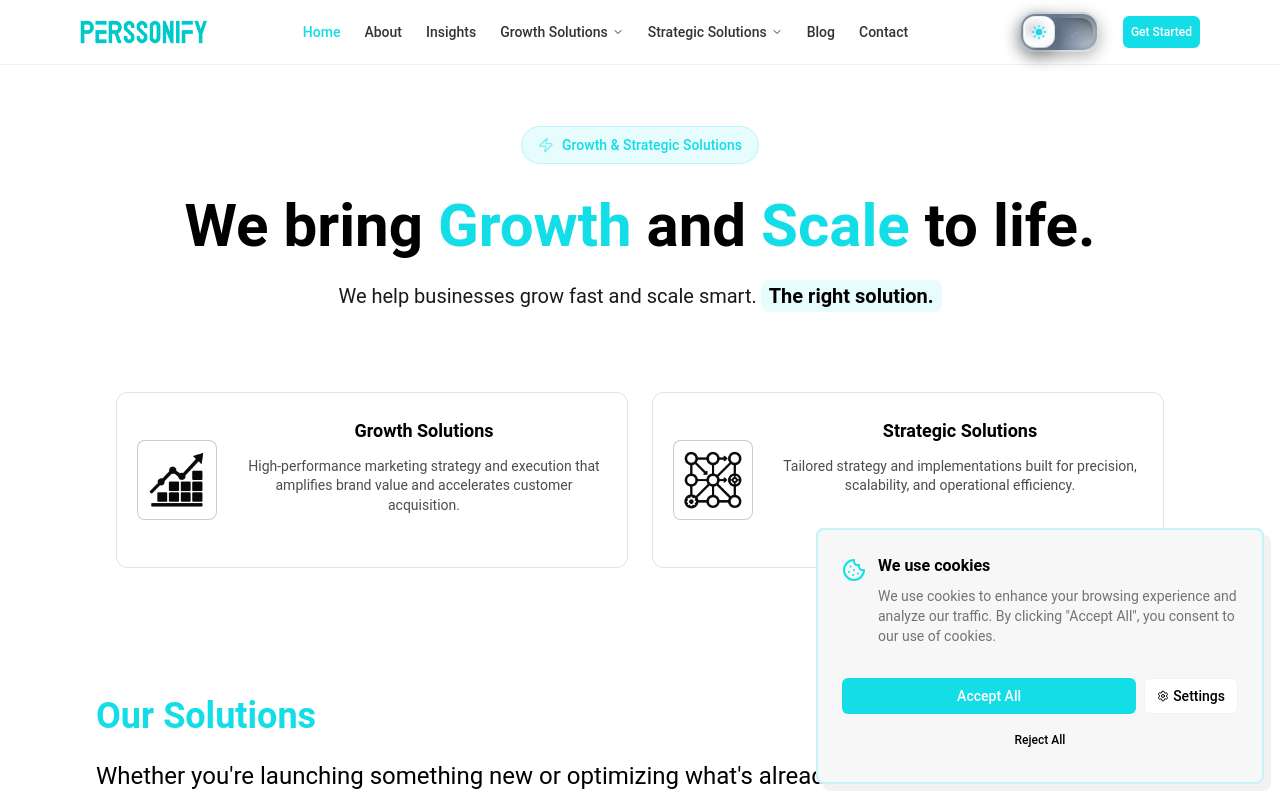
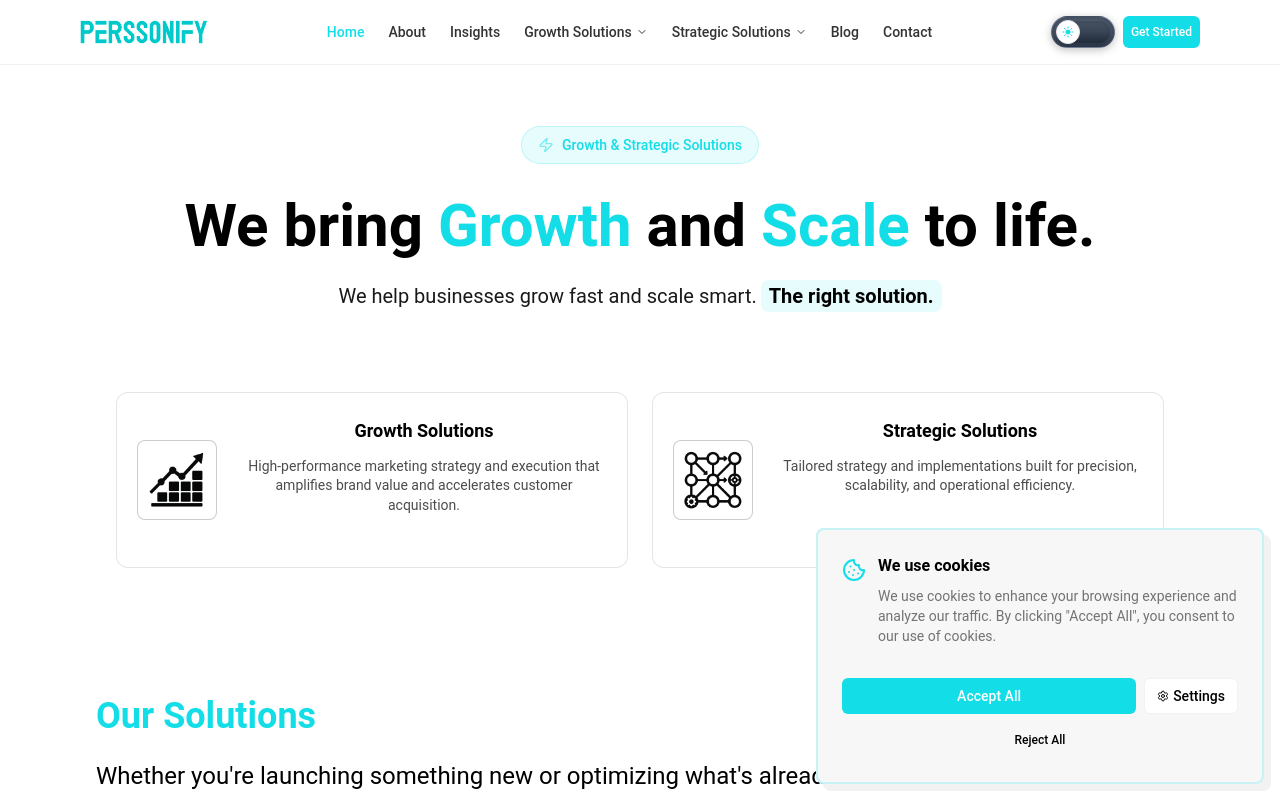
Before and after one commit to Deno-Code-2/perssonify, a React (Vite) app: page / in a window 1280 px wide. Shown: the top 796 px of the page. Built offline with nearby package versions, Linux system fonts and the light colour scheme.

Commit message:
Update switch.tsx

```diff
--- a/src/components/ui/switch.tsx
+++ b/src/components/ui/switch.tsx
@@ -1,4 +1,3 @@
-
 import { twMerge } from "tailwind-merge";
 import { motion, AnimatePresence } from "framer-motion";
 import { Sun, Moon } from "lucide-react";
@@ -11,195 +10,87 @@ export const Switch = ({
   setChecked: (checked: boolean) => void,
 }) => {
   return (
-    <div className="flex items-center justify-center p-4">
+    <form className="flex space-x-4 antialiased items-center">
       <label
-        htmlFor="3d-checkbox"
-        className="relative cursor-pointer group"
+        htmlFor="checkbox"
+        className={twMerge(
+          "h-8 px-1 flex items-center relative cursor-pointer transition-all duration-500 rounded-full w-[64px]",
+          // Deep inset shadow for depth + outer elevation
+          "shadow-[inset_0_3px_6px_rgba(0,0,0,0.4),inset_0_-2px_4px_rgba(255,255,255,0.1),0_2px_8px_rgba(0,0,0,0.25)]",
+          // Gradient background for depth
+          checked
+            ? "bg-gradient-to-b from-cyan-400 via-cyan-500 to-cyan-700"
+            : "bg-gradient-to-b from-slate-500 via-slate-600 to-slate-800 border border-slate-400/30"
+        )}
       >
-        {/* Outer 3D Container with Perspective */}
+        {/* Deep track groove */}
+        <div className="absolute inset-1 rounded-full bg-black/20" />
+
+        {/* Liquid fill effect - REMOVED */}
+
+        {/* Main button with liquid movement */}
         <motion.div
-          className="relative w-20 h-10 perspective-1000"
-          whileHover={{ scale: 1.05 }}
-          whileTap={{ scale: 0.98 }}
-          transition={{ type: "spring", stiffness: 400, damping: 25 }}
-        >
-          {/* Main Track with Complex 3D Styling */}
-          <motion.div
-            className={twMerge(
-              "relative w-full h-full rounded-2xl overflow-hidden transition-all duration-700",
-              // Ultra-complex 3D shadows and bevels
-              "shadow-[inset_0_4px_12px_rgba(0,0,0,0.6),inset_0_-4px_8px_rgba(255,255,255,0.1),0_4px_16px_rgba(0,0,0,0.3),0_0_0_1px_rgba(255,255,255,0.1)]",
-              // Dynamic background based on state
-              checked
-                ? "bg-gradient-to-br from-slate-800 via-slate-900 to-black border-2 border-slate-600/40"
-                : "bg-gradient-to-br from-slate-100 via-slate-200 to-slate-300 border-2 border-slate-300/60"
-            )}
-            animate={{
-              rotateX: checked ? -2 : 2,
-              rotateY: checked ? 1 : -1,
-            }}
-            transition={{ duration: 0.6, ease: "easeInOut" }}
-            style={{
-              transformStyle: "preserve-3d",
-            }}
-          >
-            {/* Inner Track Groove with Extreme Depth */}
-            <div className="absolute inset-1 rounded-xl bg-gradient-to-b from-black/60 to-transparent" />
-            <div className="absolute inset-1 rounded-xl bg-gradient-to-t from-white/20 to-transparent" />
-
-            {/* Animated Background Elements */}
-            <motion.div
-              className="absolute inset-0 rounded-2xl"
-              animate={{
-                background: checked
-                  ? "radial-gradient(circle at 20% 50%, rgba(148, 163, 184, 0.3), transparent 70%)"
-                  : "radial-gradient(circle at 80% 50%, rgba(148, 163, 184, 0.3), transparent 70%)"
-              }}
-              transition={{ duration: 0.8 }}
-            />
-
-            {/* Liquid Flow Effect */}
-            <motion.div
-              className="absolute inset-0 rounded-2xl overflow-hidden"
           initial={false}
           animate={{
-                background: checked
-                  ? "linear-gradient(90deg, transparent 0%, rgba(30, 41, 59, 0.8) 50%, rgba(15, 23, 42, 0.9) 100%)"
-                  : "linear-gradient(90deg, rgba(148, 163, 184, 0.8) 0%, rgba(100, 116, 139, 0.9) 50%, transparent 100%)"
-              }}
-              transition={{ duration: 0.7, ease: "easeInOut" }}
-            />
-
-            {/* Floating Particles Effect */}
-            {[...Array(3)].map((_, i) => (
-              <motion.div
-                key={i}
-                className={twMerge(
-                  "absolute w-1 h-1 rounded-full",
-                  checked ? "bg-slate-400/60" : "bg-slate-400/60"
-                )}
-                animate={{
-                  x: [10 + i * 15, 50 + i * 10, 10 + i * 15],
-                  y: [15 + i * 5, 20 - i * 3, 15 + i * 5],
-                  opacity: [0.3, 0.8, 0.3],
-                  scale: [0.5, 1, 0.5],
-                }}
-                transition={{
-                  duration: 2 + i * 0.5,
-                  repeat: Infinity,
-                  ease: "easeInOut",
-                  delay: i * 0.3
-                }}
-              />
-            ))}
-          </motion.div>
-
-          {/* Ultra-Complex 3D Toggle Button */}
-          <motion.div
-            className="absolute top-1 left-1 z-20"
-            initial={false}
-            animate={{
-              x: checked ? 36 : 0,
+            x: checked ? 30 : 0,
           }}
           transition={{
             type: "spring",
-              stiffness: 500,
-              damping: 30,
-              mass: 0.8
+            stiffness: 400,
+            damping: 28,
+            mass: 1.2
           }}
+          className="relative z-20"
         >
           <motion.div
-              className="relative w-8 h-8 rounded-xl"
             animate={{
-                rotateY: checked ? 180 : 0,
-                rotateX: checked ? -5 : 5,
-                scale: [1, 1.08, 1],
+              scale: [1, 1.05, 1],
             }}
             transition={{
-                rotateY: { duration: 0.6, ease: "easeInOut" },
-                rotateX: { duration: 0.6, ease: "easeInOut" },
-                scale: { duration: 0.4, ease: "easeOut" }
+              duration: 0.3,
+              ease: "easeOut"
             }}
-              style={{
-                transformStyle: "preserve-3d",
-              }}
-              whileHover={{
-                scale: 1.1,
-                rotateZ: checked ? -5 : 5,
-              }}
-              whileTap={{
-                scale: 0.95,
-              }}
+            className={twMerge(
+              "h-[24px] w-[24px] rounded-full relative",
+              // Pure white button - no shadows that cause brown
+              "bg-white",
+              "border border-gray-200"
+            )}
           >
-              {/* Multi-Layer Button Structure */}
-              {/* Base Layer */}
-              <div className={twMerge(
-                "absolute inset-0 rounded-xl transition-all duration-500",
-                "shadow-[0_6px_20px_rgba(0,0,0,0.4),inset_0_1px_3px_rgba(255,255,255,0.3),inset_0_-1px_3px_rgba(0,0,0,0.3)]",
-                checked
-                  ? "bg-gradient-to-br from-slate-200 via-white to-slate-100"
-                  : "bg-gradient-to-br from-white via-slate-50 to-slate-100"
-              )} />
+            {/* Inner clean ring */}
+            <div className="absolute inset-[1px] rounded-full bg-white" />
 
-              {/* Middle Highlight Layer */}
-              <div className={twMerge(
-                "absolute inset-[1px] rounded-[10px] transition-all duration-500",
-                checked
-                  ? "bg-gradient-to-br from-white/90 to-slate-100/80"
-                  : "bg-gradient-to-br from-white/95 to-slate-50/85"
-              )} />
+            {/* Simple icon glow */}
+            <div className="absolute inset-[2px] rounded-full bg-white" />
 
-              {/* Inner Glow Layer */}
-              <motion.div
-                className="absolute inset-[2px] rounded-[8px]"
-                animate={{
-                  background: checked
-                    ? "radial-gradient(circle at 30% 30%, rgba(148, 163, 184, 0.4), transparent 60%)"
-                    : "radial-gradient(circle at 30% 30%, rgba(148, 163, 184, 0.4), transparent 60%)"
-                }}
-                transition={{ duration: 0.5 }}
-              />
-
-              {/* Icon Container with Fixed Positioning */}
+            {/* Icons */}
             <div className="absolute inset-0 flex items-center justify-center">
-                <AnimatePresence mode="wait">
+              <AnimatePresence mode="wait" initial={false}>
                 {checked ? (
-                    <motion.div
+                  <motion.span
                     key="moon"
-                      initial={{ opacity: 0, scale: 0.5, rotateX: -90 }}
-                      animate={{ opacity: 1, scale: 1, rotateX: 0 }}
-                      exit={{ opacity: 0, scale: 0.5, rotateX: 90 }}
-                      transition={{ duration: 0.3, ease: "easeOut" }}
-                      className="absolute inset-0 flex items-center justify-center"
+                    initial={{ opacity: 0, scale: 0.5 }}
+                    animate={{ opacity: 1, scale: 1 }}
+                    exit={{ opacity: 0, scale: 0.5 }}
+                    transition={{ duration: 0.2 }}
+                    className="flex items-center justify-center text-slate-700"
                   >
-                      <Moon
-                        className="w-4 h-4 text-primary"
-                        strokeWidth={2}
-                        fill="currentColor"
-                      />
-                    </motion.div>
+                    <Moon className="w-3 h-3 text-primary" strokeWidth={2} fill="currentColor" />
+                  </motion.span>
                 ) : (
-                    <motion.div
+                  <motion.span
                     key="sun"
-                      initial={{ opacity: 0, scale: 0.5, rotateX: -90 }}
-                      animate={{ opacity: 1, scale: 1, rotateX: 0 }}
-                      exit={{ opacity: 0, scale: 0.5, rotateX: 90 }}
-                      transition={{ duration: 0.3, ease: "easeOut" }}
-                      className="absolute inset-0 flex items-center justify-center"
+                    initial={{ opacity: 0, scale: 0.5 }}
+                    animate={{ opacity: 1, scale: 1 }}
+                    exit={{ opacity: 0, scale: 0.5 }}
+                    transition={{ duration: 0.2 }}
+                    className="flex items-center justify-center text-slate-700"
                   >
-                      <Sun
-                        className="w-4 h-4 text-primary"
-                        strokeWidth={2}
-                        fill="currentColor"
-                      />
-                    </motion.div>
+                    <Sun className="w-3 h-3 text-primary" strokeWidth={2} fill="currentColor" />
+                  </motion.span>
                 )}
               </AnimatePresence>
             </div>
-
-              {/* Reflection Layer */}
-              <div className="absolute inset-x-[2px] top-[2px] h-3 rounded-t-[8px] bg-gradient-to-b from-white/60 to-transparent" />
-            </motion.div>
           </motion.div>
         </motion.div>
 
@@ -208,9 +99,9 @@ export const Switch = ({
           checked={checked}
           onChange={(e) => setChecked(e.target.checked)}
           className="hidden"
-          id="3d-checkbox"
+          id="checkbox"
         />
       </label>
-    </div>
+    </form>
   );
 };
```
Lines whose indentation alone changed are shown as unchanged.
